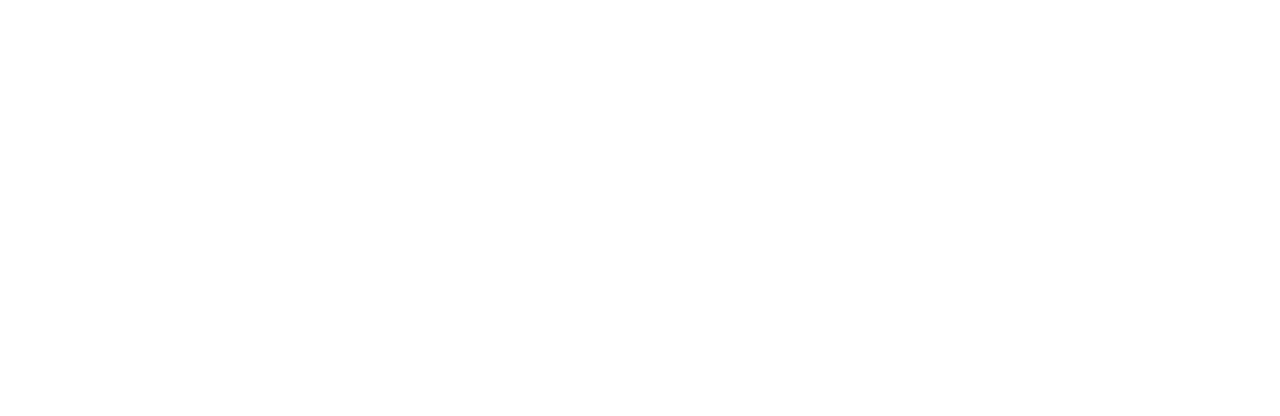
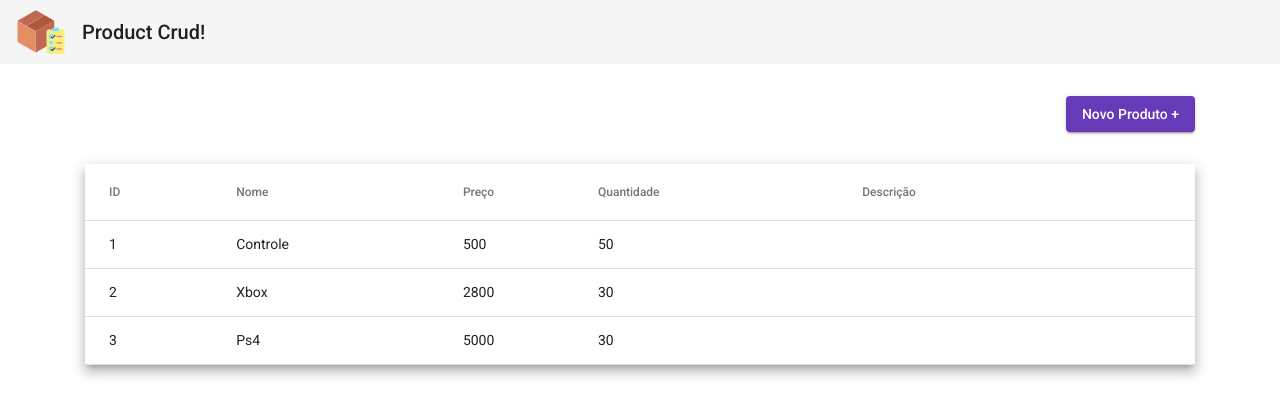
Before and after one commit to LucasRufo/product-crud, an Angular app: page /list in a window 1280 px wide. Before the commit this address led to /. Shown: the top 416 px of the page. Built offline with nearby package versions, Linux system fonts and the light colour scheme.

Commit message:
Adição da rota principa, que possui a tabela de produtos

```diff
--- a/angular.json
+++ b/angular.json
@@ -54,6 +54,7 @@
               "src/assets"
             ],
             "styles": [
+              "./node_modules/@angular/material/prebuilt-themes/deeppurple-amber.css",
               "src/styles.css"
             ],
             "scripts": []
--- a/package.json
+++ b/package.json
@@ -11,10 +11,12 @@
   "private": true,
   "dependencies": {
     "@angular/animations": "~11.0.4",
+    "@angular/cdk": "~11.0.1-sha-5e645f926",
     "@angular/common": "~11.0.4",
     "@angular/compiler": "~11.0.4",
     "@angular/core": "~11.0.4",
     "@angular/forms": "~11.0.4",
+    "@angular/material": "~11.0.1-sha-5e645f926",
     "@angular/platform-browser": "~11.0.4",
     "@angular/platform-browser-dynamic": "~11.0.4",
     "@angular/router": "~11.0.4",
--- a/src/app/Header/header/header.component.html
+++ b/src/app/Header/header/header.component.html
@@ -0,0 +1,11 @@
+<mat-toolbar>
+    <img class="icon" src="../../../assets/Icons/caixa.svg">
+    <span>Product Crud!</span>
+</mat-toolbar>
+
+<style>
+    .icon {
+        max-width: 50px;
+        margin-right: 1rem;
+    }
+</style>
--- /dev/null
+++ b/src/app/Main/list/list.component.html
@@ -0,0 +1,54 @@
+<main class="container">
+    <div class="button-container">
+        <button mat-raised-button color="primary">Novo Produto +</button>
+    </div>
+    <div class="table-container">
+        <table mat-table [dataSource]="dataSource" class="mat-elevation-z8">
+
+            <ng-container matColumnDef="id">
+                <th mat-header-cell *matHeaderCellDef> ID </th>
+                <td mat-cell *matCellDef="let element"> {{element.id}} </td>
+            </ng-container>
+
+            <ng-container matColumnDef="nome">
+                <th mat-header-cell *matHeaderCellDef> Nome </th>
+                <td mat-cell *matCellDef="let element"> {{element.nome}} </td>
+            </ng-container>
+
+            <ng-container matColumnDef="preco">
+                <th mat-header-cell *matHeaderCellDef> Preço </th>
+                <td mat-cell *matCellDef="let element"> {{element.preco}} </td>
+            </ng-container>
+
+            <ng-container matColumnDef="quantidade">
+                <th mat-header-cell *matHeaderCellDef> Quantidade </th>
+                <td mat-cell *matCellDef="let element"> {{element.quantidade}} </td>
+            </ng-container>
+
+            <ng-container matColumnDef="descricao">
+                <th mat-header-cell *matHeaderCellDef> Descrição </th>
+                <td mat-cell *matCellDef="let element"> {{element.descricao}} </td>
+            </ng-container>
+
+            <tr mat-header-row *matHeaderRowDef="displayedColumns"></tr>
+            <tr mat-row *matRowDef="let row; columns: displayedColumns;"></tr>
+        </table>
+
+    </div>
+</main>
+
+<style>
+    .button-container {
+        display: flex;
+        justify-content: flex-end;
+        margin-top: 2rem;
+    }
+
+    .table-container {
+        margin-top: 2rem;
+    }
+
+    table {
+        width: 100%;
+    }
+</style>
--- /dev/null
+++ b/src/app/Main/list/list.component.ts
@@ -0,0 +1,28 @@
+import { Component, OnInit } from '@angular/core';
+
+export interface PeriodicElement {
+  id: string;
+  nome: string;
+  preco: number;
+  quantidade: number;
+  descricao: string;
+}
+
+const ELEMENT_DATA: PeriodicElement[] = [
+  { id: "1", nome: 'Controle', preco: 500.00, quantidade: 50, descricao: '' },
+  { id: "2", nome: 'Xbox', preco: 2800.00, quantidade: 30, descricao: '' },
+  { id: "3", nome: 'Ps4', preco: 5000.00, quantidade: 30, descricao: '' },
+];
+
+@Component({
+  selector: 'app-list',
+  templateUrl: 'list.component.html',
+  styles: [
+  ]
+})
+export class ListComponent {
+
+  displayedColumns: string[] = ['id', 'nome', 'preco', 'quantidade', 'descricao'];
+  dataSource = ELEMENT_DATA;
+
+}
--- a/src/app/app-routing.module.ts
+++ b/src/app/app-routing.module.ts
@@ -1,7 +1,11 @@
 import { NgModule } from '@angular/core';
 import { Routes, RouterModule } from '@angular/router';
+import { ListComponent } from './Main/list/list.component';
 
-const routes: Routes = [];
+const routes: Routes = [
+  { path: 'list', component: ListComponent },
+  { path: '', redirectTo: 'list', pathMatch: 'full' },
+];
 
 @NgModule({
   imports: [RouterModule.forRoot(routes)],
--- a/src/app/app.component.html
+++ b/src/app/app.component.html
@@ -1 +1,2 @@
 <app-header></app-header>
+<router-outlet></router-outlet>
--- a/src/index.html
+++ b/src/index.html
@@ -1,13 +1,20 @@
 <!doctype html>
 <html lang="en">
+
 <head>
   <meta charset="utf-8">
   <title>ProductCrud</title>
   <base href="/">
   <meta name="viewport" content="width=device-width, initial-scale=1">
   <link rel="icon" type="image/x-icon" href="favicon.ico">
+  <link href="https://fonts.googleapis.com/css?family=Roboto:300,400,500&display=swap" rel="stylesheet">
+  <link href="https://fonts.googleapis.com/icon?family=Material+Icons" rel="stylesheet">
+  <link rel="stylesheet" href="https://maxcdn.bootstrapcdn.com/bootstrap/4.0.0/css/bootstrap.min.css"
+    integrity="sha384-Gn5384xqQ1aoWXA+058RXPxPg6fy4IWvTNh0E263XmFcJlSAwiGgFAW/dAiS6JXm" crossorigin="anonymous">
 </head>
-<body>
+
+<body class="mat-typography">
   <app-root></app-root>
 </body>
+
 </html>
--- a/src/styles.css
+++ b/src/styles.css
@@ -1 +1,4 @@
 /* You can add global styles to this file, and also import other style files */
+
+html, body { height: 100%; }
+body { margin: 0; font-family: Roboto, "Helvetica Neue", sans-serif; }
```
Also changed, not shown: src/app/app.module.ts (+12 -2 lines), src/assets/Icons/caixa.svg (added), 1 other file (tests, documents, lock files or other folders).
